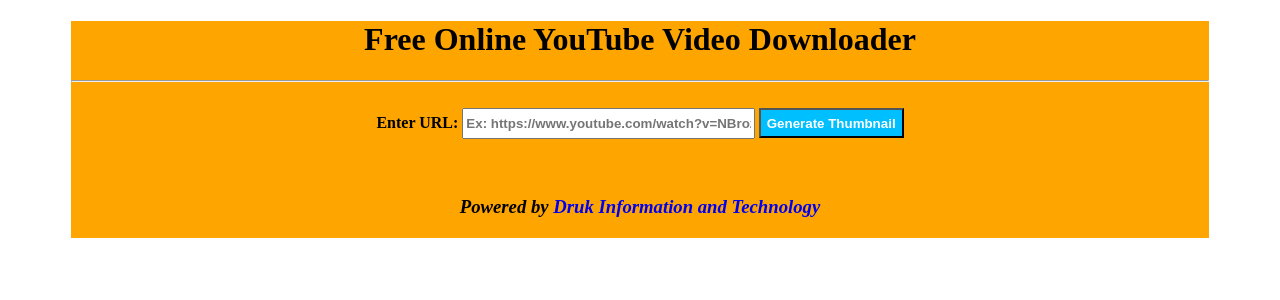
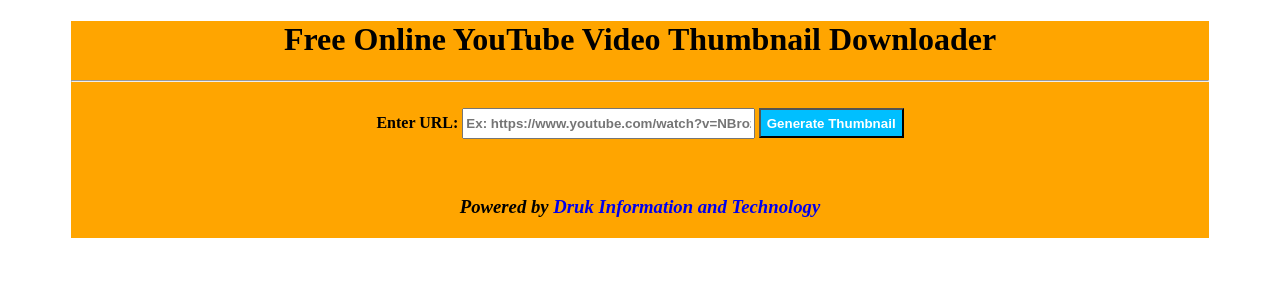
Before and after one commit to sumukus/youtube-thumbnail-downloader, a Flask app: page / in a window 1280 px wide. Shown: the top 300 px of the page. Run offline with Flask 2, Linux system fonts and the light colour scheme; some libraries are stand-ins or nearby versions.

Commit message:
title modification

```diff
--- a/templates/index.html
+++ b/templates/index.html
@@ -67,7 +67,7 @@
 </head>
 <body>
 <div class="app-body">
-	<h1>Free Online YouTube Video Downloader</h1><hr><br>
+	<h1>Free Online YouTube Video Thumbnail Downloader</h1><hr><br>
 	<form action="/" method="post">
 		<label >Enter URL:</label>
 		<input class="url-input" type="url" name="video-url" required placeholder="Ex: https://www.youtube.com/watch?v=NBrozAmg-x8">
```
